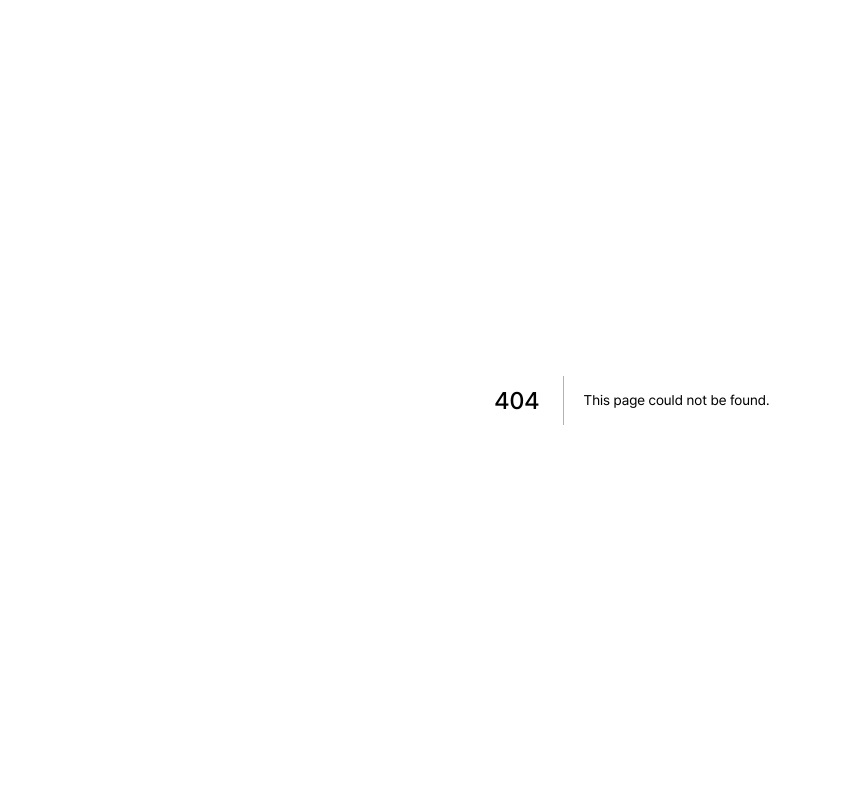
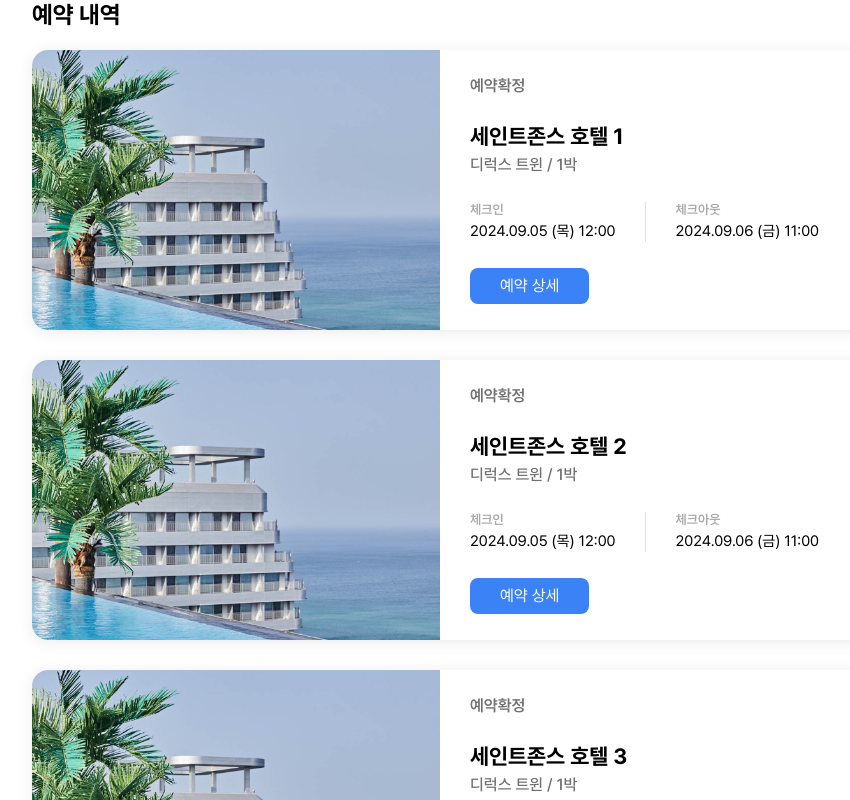
Before and after one commit to FC8-MINI/Your-Trip, a Next.js app: page /reservation in a window 1280 px wide. Before the commit this address had no page. Shown: the top 800 px of the page, without its empty margins (8-858 px from the left). Built offline with nearby package versions, Linux system fonts and the light colour scheme.

Commit message:
Feat: 전체 예약 내역 페이지 추가

```diff
--- /dev/null
+++ b/src/app/reservation/page.jsx
@@ -0,0 +1,7 @@
+import ReservationLayout from "@/components/ReservationLayout";
+
+const Reservation = () => {
+  return <ReservationLayout />;
+};
+
+export default Reservation;
--- /dev/null
+++ b/src/components/ReservationLayout/ReservationLayout.styles.ts
@@ -0,0 +1,7 @@
+import styled from "styled-components";
+
+export const TitleText = styled.h2`
+  margin-bottom: 2rem;
+  font-size: 2.4rem;
+  font-weight: 700;
+`;
--- /dev/null
+++ b/src/components/ReservationLayout/ReservationLayout.tsx
@@ -0,0 +1,69 @@
+import * as React from "react";
+import Container from "../Container";
+import { TitleText } from "./ReservationLayout.styles";
+import thumb from "/public/images/thumb.jpg";
+import ReservationList, { ReservationProps } from "./ReservationList";
+
+const reservations: ReservationProps[] = [
+  {
+    id: 1,
+    name: "세인트존스 호텔 1",
+    roomName: "디럭스 트윈",
+    checkInDate: "2024.09.05 (목)",
+    checkInTime: "12:00",
+    checkOutDate: "2024.09.06 (금)",
+    checkOutTime: "11:00",
+    image: thumb,
+  },
+  {
+    id: 2,
+    name: "세인트존스 호텔 2",
+    roomName: "디럭스 트윈",
+    checkInDate: "2024.09.05 (목)",
+    checkInTime: "12:00",
+    checkOutDate: "2024.09.06 (금)",
+    checkOutTime: "11:00",
+    image: thumb,
+  },
+  {
+    id: 3,
+    name: "세인트존스 호텔 3",
+    roomName: "디럭스 트윈",
+    checkInDate: "2024.09.05 (목)",
+    checkInTime: "12:00",
+    checkOutDate: "2024.09.06 (금)",
+    checkOutTime: "11:00",
+    image: thumb,
+  },
+  {
+    id: 4,
+    name: "세인트존스 호텔 4",
+    roomName: "디럭스 트윈",
+    checkInDate: "2024.09.05 (목)",
+    checkInTime: "12:00",
+    checkOutDate: "2024.09.06 (금)",
+    checkOutTime: "11:00",
+    image: thumb,
+  },
+  {
+    id: 5,
+    name: "세인트존스 호텔 5",
+    roomName: "디럭스 트윈",
+    checkInDate: "2024.09.05 (목)",
+    checkInTime: "12:00",
+    checkOutDate: "2024.09.06 (금)",
+    checkOutTime: "11:00",
+    image: thumb,
+  },
+];
+
+const ReservationLayout: React.FC = () => {
+  return (
+    <Container>
+      <TitleText>예약 내역</TitleText>
+      <ReservationList reservations={reservations} />
+    </Container>
+  );
+};
+
+export default ReservationLayout;
--- /dev/null
+++ b/src/components/ReservationLayout/ReservationList/ReservationList.styles.ts
@@ -0,0 +1,108 @@
+import Image from "next/image";
+import styled from "styled-components";
+import Link from "next/link";
+
+export const ReservationHistoryList = styled.ul`
+  margin-bottom: 5rem;
+`;
+
+export const ReservationHistoryItem = styled.li`
+  display: flex;
+  justify-content: space-between;
+  flex-grow: 1;
+  flex-basis: 0;
+  gap: 3rem;
+  overflow: hidden;
+  margin-bottom: 3rem;
+  border-radius: 1.6rem;
+  box-shadow: 0 2px 16px rgb(235, 235, 235);
+`;
+
+export const ImageBox = styled.div`
+  position: relative;
+  overflow: hidden;
+  width: 34%;
+  height: 28rem;
+`;
+
+export const ImageStyled = styled(Image)`
+  position: absolute;
+  top: 50%;
+  left: 50%;
+  transform: translate(-50%, -50%);
+`;
+
+export const ReservationInfoBox = styled.div`
+  display: flex;
+  flex-direction: column;
+  justify-content: space-between;
+  flex-grow: 2;
+  flex-basis: 0;
+  padding: 2.6rem 2.6rem 2.6rem 0;
+`;
+
+export const UseCheckText = styled.span`
+  width: 8rem;
+  font-weight: 600;
+  color: var(--color-gray-darker);
+`;
+
+export const AccomodationNameText = styled.strong`
+  display: block;
+  margin-bottom: 0.4rem;
+  font-size: 2.2rem;
+  font-weight: 700;
+`;
+
+export const RoomNameText = styled.span`
+  font-weight: 500;
+  color: var(--color-gray-darker);
+`;
+
+export const CheckInOutBox = styled.div`
+  display: flex;
+  align-items: center;
+  gap: 3rem;
+
+  & > div {
+    position: relative;
+
+    &:first-child {
+      padding-right: 3rem;
+    }
+
+    &:first-child::after {
+      content: "";
+      position: absolute;
+      right: 0;
+      top: 0;
+      width: 1px;
+      height: 4rem;
+      background-color: var(--color-gray);
+    }
+  }
+  span {
+    display: block;
+    margin-bottom: 0.4rem;
+    font-size: 1.3rem;
+    font-weight: 600;
+    color: var(--color-gray-dark);
+  }
+`;
+
+export const DateText = styled.p`
+  font-size: 1.5rem;
+`;
+
+export const LinkStyled = styled(Link)`
+  margin-right: auto;
+  padding: 0.8rem 3rem;
+  border-radius: 0.8rem;
+  color: var(--color-white);
+  background-color: var(--color-primary);
+  transition: background-color 0.2s;
+
+  &:hover {
+    background-color: var(--color-primary-hover);
+  }
+`;
--- /dev/null
+++ b/src/components/ReservationLayout/ReservationList/ReservationList.tsx
@@ -0,0 +1,60 @@
+import * as React from "react";
+import {
+  ReservationHistoryList,
+  ReservationHistoryItem,
+  ImageBox,
+  ImageStyled,
+  ReservationInfoBox,
+  UseCheckText,
+  AccomodationNameText,
+  RoomNameText,
+  CheckInOutBox,
+  DateText,
+  LinkStyled,
+} from "./ReservationList.styles";
+import { ReservationListProps } from "./ReservationList.types";
+
+const ReservationList: React.FC<ReservationListProps> = ({ reservations }) => {
+  return (
+    <ReservationHistoryList>
+      {reservations.map((reservation) => (
+        <ReservationHistoryItem key={reservation.id}>
+          <ImageBox>
+            <ImageStyled src={reservation.image} width={"100%"} height={"100%"} alt="호텔 사진" />
+          </ImageBox>
+
+          <ReservationInfoBox>
+            <UseCheckText>예약확정</UseCheckText>
+
+            <div>
+              <AccomodationNameText>{reservation.name}</AccomodationNameText>
+              <RoomNameText>
+                {reservation.roomName} / <span>1</span>박
+              </RoomNameText>
+            </div>
+
+            <CheckInOutBox>
+              <div>
+                <span>체크인</span>
+                <DateText>
+                  {reservation.checkInDate} {reservation.checkInTime}
+                </DateText>
+              </div>
+
+              <div>
+                <span>체크아웃</span>
+                <DateText>
+                  {reservation.checkOutDate} {reservation.checkOutTime}
+                </DateText>
+              </div>
+            </CheckInOutBox>
+
+            <LinkStyled href="./">예약 상세</LinkStyled>
+          </ReservationInfoBox>
+        </ReservationHistoryItem>
+      ))}
+    </ReservationHistoryList>
+  );
+};
+
+export default ReservationList;
--- /dev/null
+++ b/src/components/ReservationLayout/ReservationList/index.ts
@@ -0,0 +1,5 @@
+"use client";
+
+export { default } from "./ReservationList";
+export * from "./ReservationList.styles";
+export * from "./ReservationList.types";
--- /dev/null
+++ b/src/components/ReservationLayout/index.ts
@@ -0,0 +1,4 @@
+"use client";
+
+export { default } from "./ReservationLayout";
+export * from "./ReservationLayout.styles";
```
Also changed, not shown: src/components/ReservationLayout/ReservationList/ReservationList.types.ts (added, +16 -0 lines).
